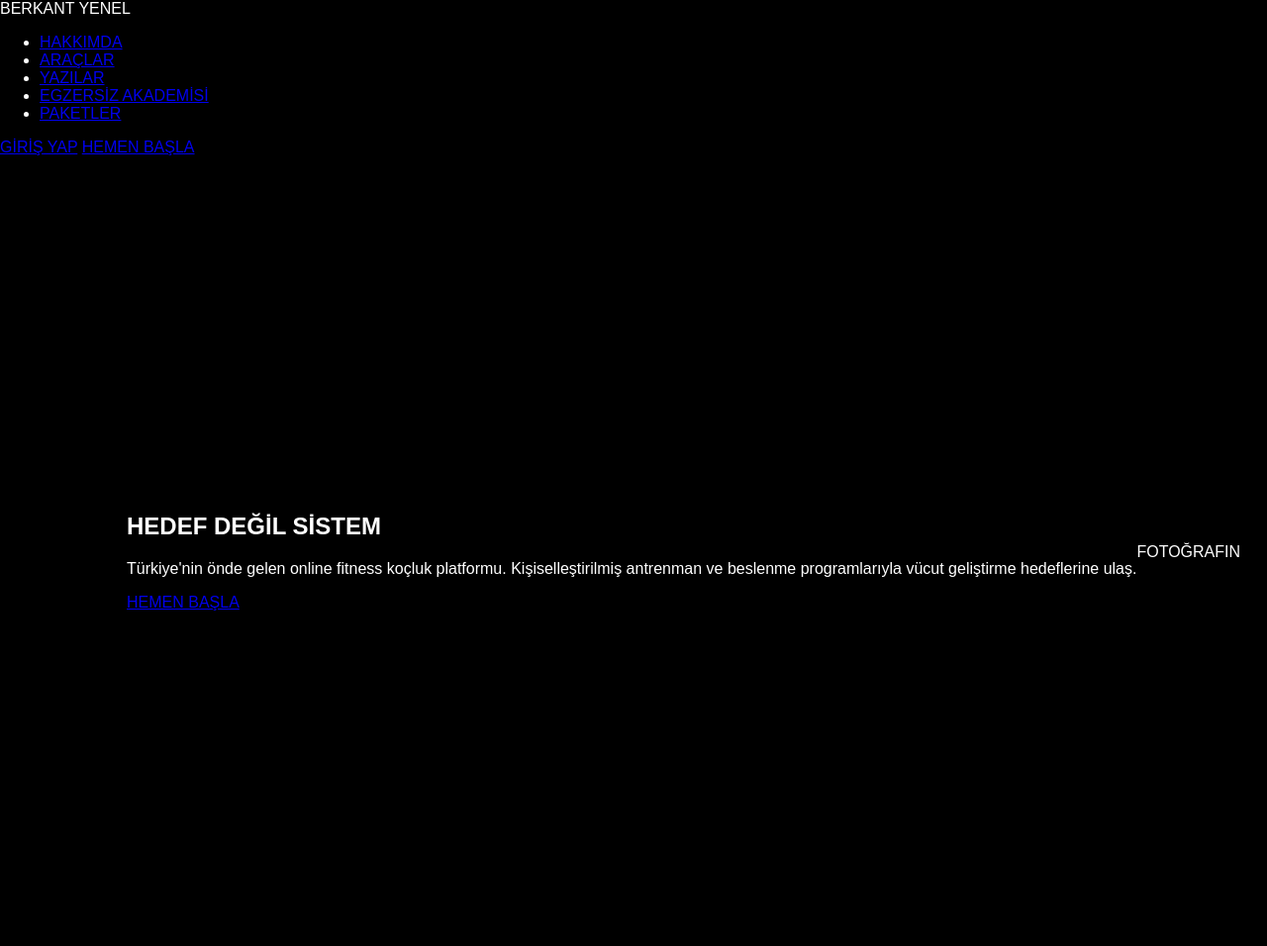
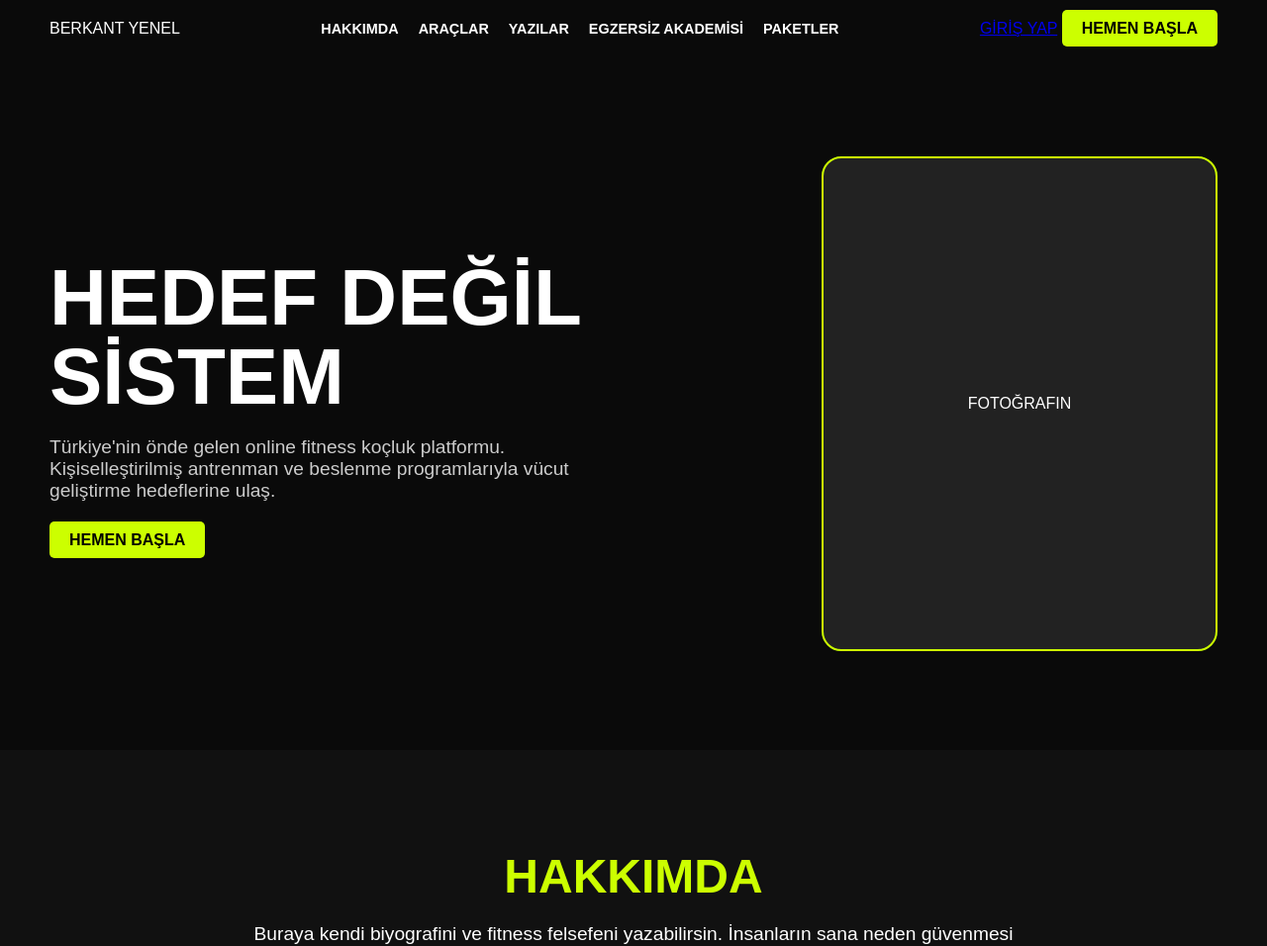
Before and after one commit to Bybercant/onlinecoaching, a plain HTML site: page index.html in a window 1280 px wide. Shown: the top 956 px of the page at 99% size. Drawn offline with Linux system fonts and the light colour scheme.

Commit message:
Update style.css

```diff
--- a/style.css
+++ b/style.css
@@ -1,53 +1,22 @@
-body {
-  margin: 0;
-  background: black;
-  color: white;
-  font-family: Arial;
-  overflow-x: hidden;
-}
+* { margin: 0; padding: 0; box-sizing: border-box; }
+body { background-color: #0a0a0a; color: #fff; font-family: 'Arial', sans-serif; }
 
-canvas {
-  position: fixed;
-  top: 0;
-  left: 0;
-  z-index: -1;
-}
+/* Navbar */
+.navbar { display: flex; justify-content: space-between; align-items: center; padding: 20px 50px; }
+.nav-links { display: flex; list-style: none; gap: 20px; }
+.nav-links a { color: #fff; text-decoration: none; font-size: 0.9rem; font-weight: bold; }
+.btn-hero { background-color: #ccff00; color: #000; padding: 10px 20px; text-decoration: none; font-weight: bold; border-radius: 5px; }
 
-.hero {
-  height: 100vh;
-  display: flex;
-  align-items: center;
-  padding-left: 10%;
-}
+/* Hero Section */
+.hero { display: flex; align-items: center; justify-content: space-between; padding: 100px 50px; }
+.hero-content { max-width: 50%; }
+h1 { font-size: 5rem; line-height: 1; margin-bottom: 20px; color: #fff; }
+.hero-content p { font-size: 1.2rem; color: #ccc; margin-bottom: 30px; }
 
-.title {
-  font-size: 5rem;
-  letter-spacing: 4px;
-}
+/* Sağ taraftaki resim alanı */
+.hero-image { width: 400px; height: 500px; background: #222; display: flex; align-items: center; justify-content: center; border: 2px solid #ccff00; border-radius: 20px; }
 
-.section {
-  height: 100vh;
-  display: flex;
-  align-items: center;
-  padding-left: 10%;
-}
-
-.reveal {
-  opacity: 0;
-  transform: translateY(100px);
-}
-
-/* CURSOR */
-.cursor {
-  width: 20px;
-  height: 20px;
-  border: 1px solid white;
-  border-radius: 50%;
-  position: fixed;
-  pointer-events: none;
-  transition: transform 0.2s ease;
-}
-
-.cursor.hover {
-  transform: scale(2);
-}
+/* Hakkımda Bölümü */
+.about-section { padding: 100px 50px; background: #111; text-align: center; }
+.about-section h2 { font-size: 3rem; margin-bottom: 20px; color: #ccff00; }
+.about-section p { max-width: 800px; margin: 0 auto; font-size: 1.2rem; }
```
